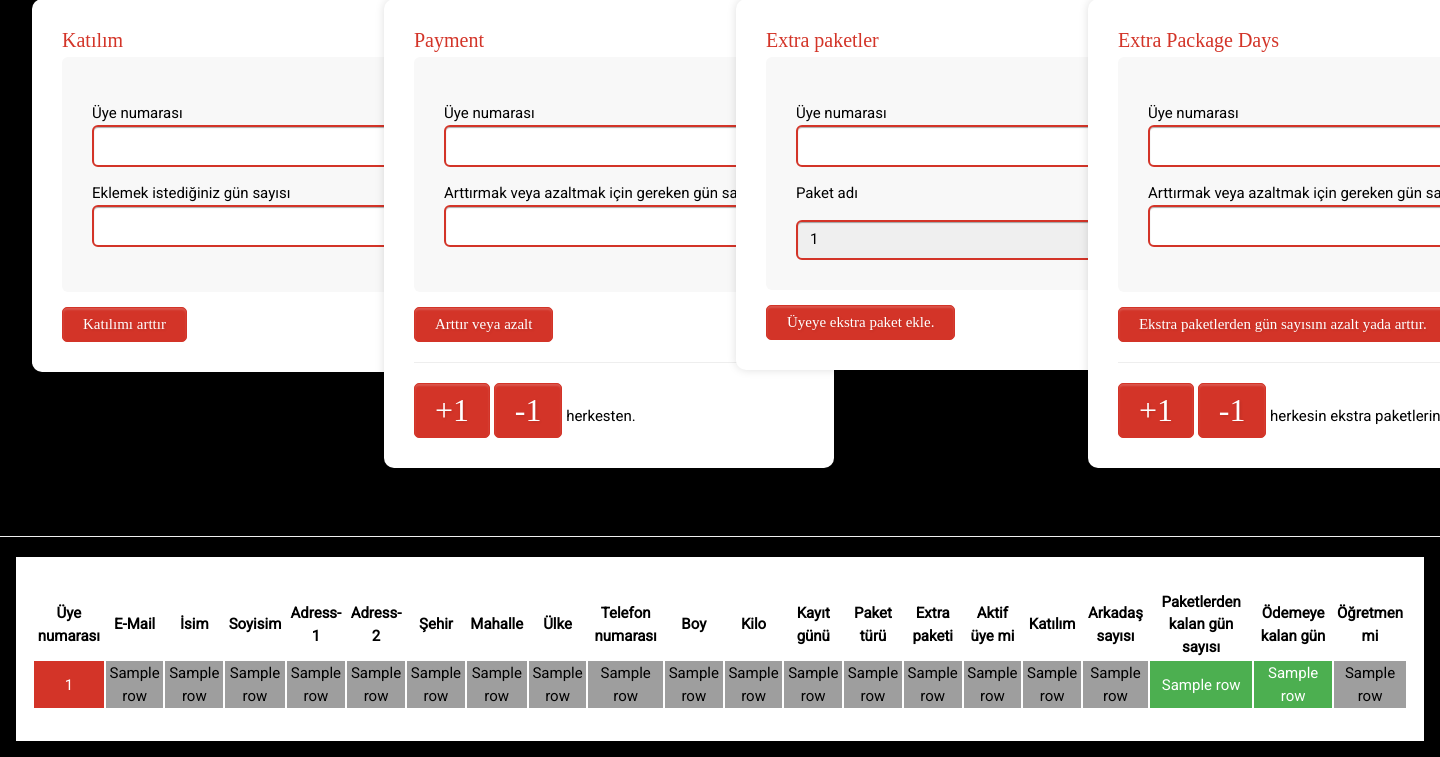
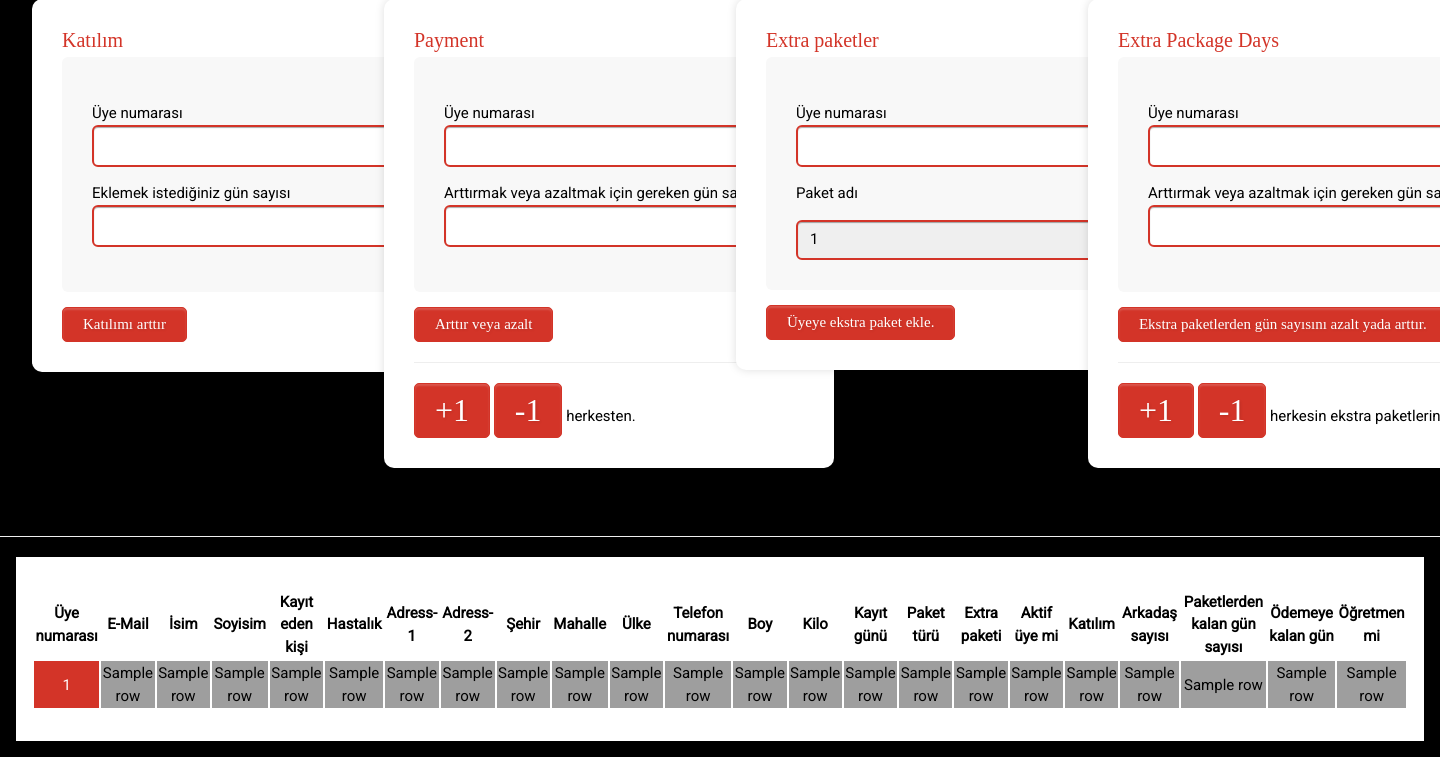
Before and after one commit to TahaFurkanNurdag/gym11new, a Flask app: template templates/clients_details.html in a window 1440 px wide; the page is wider, and only the part inside the window is pictured. Shown: the part 145-902 px from the top of that part. Run offline with Flask 2, Linux system fonts and the light colour scheme; the template is opened without the code that fills it: most values are stand-ins (such as "Sample title", 1, 10 or a date in 2020).

Commit message:
news
news

```diff
--- a/database.py
+++ b/database.py
@@ -10,6 +10,8 @@ conn.execute('''CREATE TABLE `kullanicilar` (
 	`email`	TEXT,
 	`adi`	TEXT,
 	`soyadi`	TEXT,
+	`kayitEdeninAdi` TEXT,
+	`hastalik` TEXT,
 	`adres1`	TEXT,
 	`adres2`	TEXT,
 	`il`	TEXT,
@@ -137,8 +139,8 @@ conn.execute('''CREATE TABLE `cafeUrunleri` (
 	PRIMARY KEY(`urunId`)
 		)''')
 
-conn.execute('''INSERT INTO "main"."kullanicilar" ("userId", "parola", "email", "adi", "soyadi", "adres1", "adres2", "il", "ilce", "ulke", "tel", "boy", "kilo", "kayitgunu", "pakettipi", "ekstrapaketler", "paketkalangunsayisi", "aktifmi", "katilim", "arkadassayisi", "odeme", "ogretmenMi", "adminMi") VALUES ('1', 'tfn', 'tfn@tfn', 'TFN', 'TFN', '1', '1', '1', '1', '1', '1', '1', '1', '1', '1', '1', '1', '1', '1', '1', '1', '1', '1')''')
-conn.execute('''INSERT INTO "main"."kullanicilar" ("userId", "parola", "email", "adi", "soyadi", "adres1", "adres2", "il", "ilce", "ulke", "tel", "boy", "kilo", "kayitgunu", "pakettipi", "ekstrapaketler", "paketkalangunsayisi", "aktifmi", "katilim", "arkadassayisi", "odeme", "ogretmenMi", "adminMi") VALUES ('2', 'tfn', 'ozgur@ozgur', 'OZGUR', 'OZGUR', '1', '1', '1', '1', '1', '1', '2', '2', '2019-12-02', '1', '1', '0', '1', '0', '1', '30', '0', '0')''')
+conn.execute('''INSERT INTO "main"."kullanicilar" ("userId", "parola", "email", "adi", "soyadi","kayitEdeninAdi","hastalik", "adres1", "adres2", "il", "ilce", "ulke", "tel", "boy", "kilo", "kayitgunu", "pakettipi", "ekstrapaketler", "paketkalangunsayisi", "aktifmi", "katilim", "arkadassayisi", "odeme", "ogretmenMi", "adminMi") VALUES ('1', 'tfn', 'tfn@tfn', 'TFN', 'TFN','TFN','-' ,'1', '1', '1', '1', '1', '1', '1', '1', '1', '1', '1', '1', '1', '1', '1', '1', '1', '1')''')
+conn.execute('''INSERT INTO "main"."kullanicilar" ("userId", "parola", "email", "adi", "soyadi","kayitEdeninAdi","hastalik", "adres1", "adres2", "il", "ilce", "ulke", "tel", "boy", "kilo", "kayitgunu", "pakettipi", "ekstrapaketler", "paketkalangunsayisi", "aktifmi", "katilim", "arkadassayisi", "odeme", "ogretmenMi", "adminMi") VALUES ('2', 'tfn', 'ozgur@ozgur', 'OZGUR', 'OZGUR','TFN','-', '1', '1', '1', '1', '1', '1', '2', '2', '2019-12-02', '1', '1', '0', '1', '0', '1', '30', '0', '0')''')
 conn.execute('''INSERT INTO "main"."pakettipi" ("id", "paketadi", "paketfiyati", "paketaciklamasi") VALUES ('1', 'Spinning', '200', 'xxx tl yeni')''')
 conn.execute('''INSERT INTO "main"."ogretmenlerinDersleri" ("id", "userId", "userName", "userSurname", "ogretmenAdi", "date", "pakettipi") VALUES ('1', '2', 'OZGUR', 'OZGUR', 'TFN', '0222-02-22', 'Spinning')''')
 conn.execute('''INSERT INTO "main"."cafeUrunleri" ("urunId", "urunAdi", "totalStok") VALUES ('1', 'Makarna', '100')''')
--- a/main.py
+++ b/main.py
@@ -207,12 +207,26 @@ def register():
         ogretmenMi = request.form['ogretmenMi']
         aktifmi = request.form['aktifmi']
         arkadassayisi = request.form['arkadassayisi']
+        kayitEdeninAdi = request.form['kayitEdeninAdi']
+        hastalik = request.form['hastalik']
+
+
+        if ogretmenMi =='Evet':
+            ogretmenMi=1
+        elif ogretmenMi=='Hayir':
+            ogretmenMi=0
+
+        if aktifmi =='Evet':
+            aktifmi=1
+        elif aktifmi=='Hayir':
+            aktifmi=0
+
 
         with sqlite3.connect('database.db') as con:
             try:
                 cur = con.cursor()
-                cur.execute('INSERT INTO kullanicilar (parola, email, adi, soyadi, adres1, adres2, ilce, il, ulke, tel,boy,kilo,kayitgunu,pakettipi,ekstrapaketler,paketkalangunsayisi,aktifmi,katilim,arkadassayisi, odeme,ogretmenMi,adminMi) VALUES ( ?, ?, ?, ?, ?, ?, ?, ?, ?, ?, ?, ?, ?, ?,?,0, ?, 0, ?, 30,?,1)', (
-                    parola, email, adi, soyadi, adres1, adres2, ilce, il, ulke, tel, boy, kilo, kayitgunu, pakettipi, ekstrapaketler, aktifmi, arkadassayisi, ogretmenMi))
+                cur.execute('INSERT INTO kullanicilar (parola, email, adi, soyadi,kayitEdeninAdi,hastalik, adres1, adres2, ilce, il, ulke, tel,boy,kilo,kayitgunu,pakettipi,ekstrapaketler,paketkalangunsayisi,aktifmi,katilim,arkadassayisi, odeme,ogretmenMi,adminMi) VALUES (?, ?,?, ?, ?, ?, ?, ?, ?, ?, ?, ?, ?, ?, ?, ?,?,0, ?, 0, ?, 30,?,1)', (
+                    parola, email, adi, soyadi,kayitEdeninAdi,hastalik, adres1, adres2, ilce, il, ulke, tel, boy, kilo, kayitgunu, pakettipi, ekstrapaketler, aktifmi, arkadassayisi, ogretmenMi))
                 con.commit()  # veritabanina kaydedildi
                 print("Success. Success Code: 802")
             except Exception as e:
@@ -238,13 +252,15 @@ def registrationForm():
             cur = con.cursor()
             cur.execute('SELECT paketadi FROM pakettipi')
             data = cur.fetchall()
+            cur.execute('SELECT adi FROM kullanicilar where ogretmenMi=1')
+            ogretmenIsimleri = cur.fetchall()
         except Exception as e:
             con.rollback()
             print(f"Failure. Failure Code: 902. Failure is {e}")
             return render_template("ERROR.html", msg="Insertion Failure. Error Code: 706")
     con.close()
     if session['adminMi'] == 1:
-        return render_template("sign_up.html", userId=userId, girildiMi=girildiMi, adi=adi, data=data)
+        return render_template("sign_up.html", ogretmenIsimleri=ogretmenIsimleri ,userId=userId, girildiMi=girildiMi, adi=adi, data=data)
     else:
         # giris yaptiysa kaydolma sayfasi acilmaz anasayfaya yonlendirilir
         return redirect(url_for('root'))
--- a/templates/clients_details.html
+++ b/templates/clients_details.html
@@ -87,6 +87,8 @@
 					<th>E-Mail</th>
 					<th>İsim</th>
 					<th>Soyisim</th>
+					<th>Kayıt eden kişi</th>
+					<th>Hastalık</th>
 					<th>Adress-1</th>
 					<th>Adress-2</th>
 					<th>Şehir</th>
@@ -124,36 +126,14 @@
 					<td class="w3-gray">{{row[13]}}</td>
 					<td class="w3-gray">{{row[14]}}</td>
 					<td class="w3-gray">{{row[15]}}</td>
-					<!-- 16 DA REMAININ EXTRA PACKETS VAR !-->
+					<td class="w3-gray">{{row[16]}}</td>
 					<td class="w3-gray">{{row[17]}}</td>
 					<td class="w3-gray">{{row[18]}}</td>
 					<td class="w3-gray">{{row[19]}}</td>
-
-
-
-					{% if row[16] <= 0 %}
-					<td class="w3-red">{{row[16]}}</td>
-					{% elif row[16] > 0 and row[16] <= 7 %}
-					<td class="w3-orange">{{row[16]}}</td>
-					{% elif row[16] > 7 and row[16] <= 14 %}
-					<td class="w3-yellow">{{row[16]}}</td>
-					{% else %}
-					<td class="w3-green">{{row[20]}}</td>
-					{% endif %}
-
-					{% if row[20] <= 0 %}
-					<td class="w3-red">{{row[20]}}</td>
-					{% elif row[20] > 0 and row[20] <= 7 %}
-					<td class="w3-orange">{{row[20]}}</td>
-					{% elif row[20] > 7 and row[20] <= 14 %}
-					<td class="w3-yellow">{{row[20]}}</td>
-					{% else %}
-					<td class="w3-green">{{row[20]}}</td>
-					{% endif %}
-
-
+					<td class="w3-gray">{{row[20]}}</td>
 					<td class="w3-gray">{{row[21]}}</td>
-
+					<td class="w3-gray">{{row[22]}}</td>
+					<td class="w3-gray">{{row[23]}}</td>
 
 
 
```
Also changed, not shown: templates/sign_up.html (+23 -2 lines), database.db, lastdb.db.
